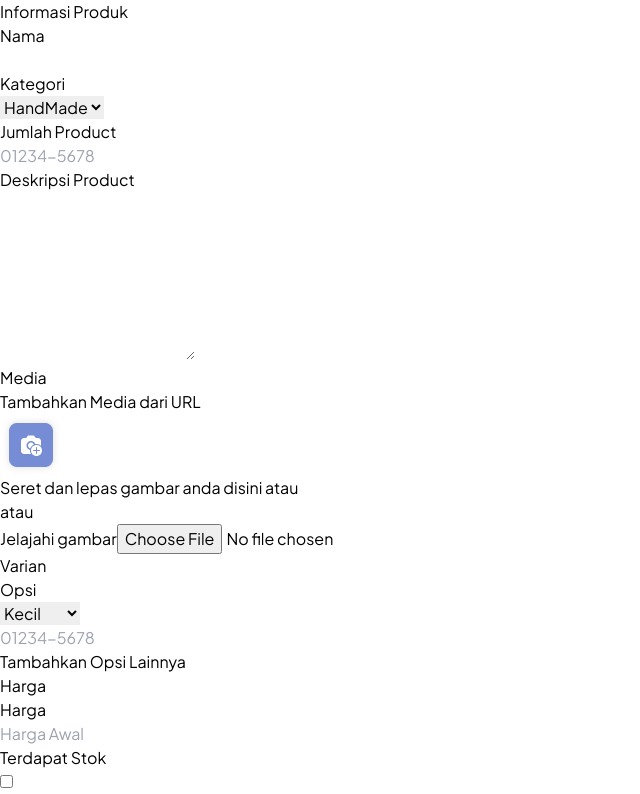
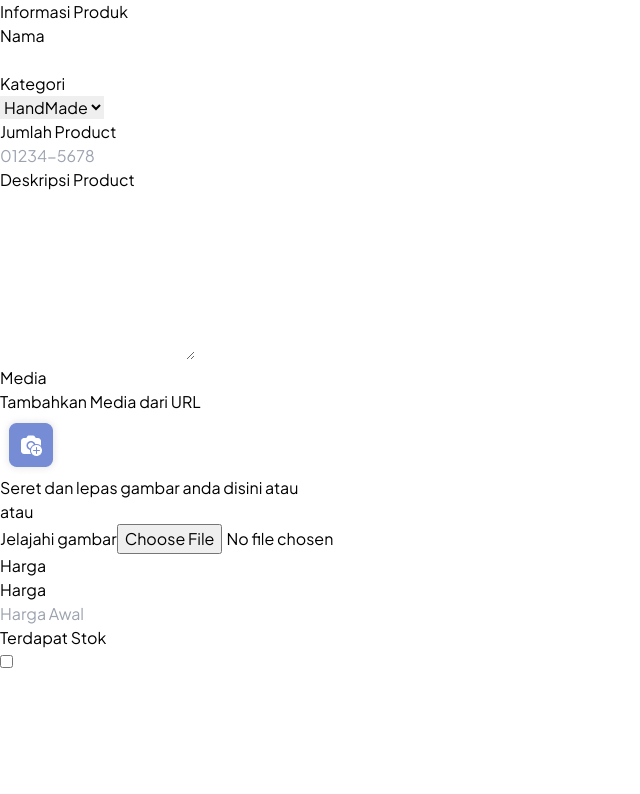
Before and after one commit to Capstone-Kelompok-11/local-art-and-culture-fe, a React (Vite) app in the folder lokasani/: page /adminumkm/tambahproduct in a window 1280 px wide. Shown: the part 2436-3230 px from the top of the page, without its empty margins (0-640 px from the left). After the commit the page ends 3110 px from the top, so only its background shows below. Built offline with nearby package versions, Linux system fonts and the light colour scheme.

Commit message:
menambahkan value input pada beberapa component

```diff
--- a/lokasani/src/component/adminUMKM/product/Harga.jsx
+++ b/lokasani/src/component/adminUMKM/product/Harga.jsx
@@ -1,6 +1,7 @@
 import { useState } from "react";
 
-const Harga = () => {
+// eslint-disable-next-line react/prop-types
+const Harga = ({valueHarga, valueStok}) => {
   const [isButtonStoctChecked, setIsButtonStockChecked] = useState(false);
 
   const handleToggleButtonStock = () => {
@@ -24,6 +25,7 @@ const Harga = () => {
           name="harga"
           placeholder="Harga Awal"
           className="w-full py-2 px-3 border-2 border-gray-400 rounded-lg focus:outline-none"
+          value={valueHarga}
         />
       </div>
       <div>
@@ -44,6 +46,7 @@ const Harga = () => {
             id="buttonStock"
             type="checkbox"
             className="hidden"
+            value={valueStok}
             checked={isButtonStoctChecked}
             onChange={handleToggleButtonStock}
           />
--- a/lokasani/src/pages/adminUMKM/TambahProduct.jsx
+++ b/lokasani/src/pages/adminUMKM/TambahProduct.jsx
@@ -2,7 +2,7 @@ import Sidebar from "../../component/adminUMKM/globalComponent/Sidebar";
 import Header from "../../component/adminUMKM/globalComponent/Header";
 import InformasiProduct from "../../component/adminUMKM/product/InformasiProduct";
 import Harga from "../../component/adminUMKM/product/Harga";
-import Varian from "../../component/adminUMKM/product/Varian";
+// import Varian from "../../component/adminUMKM/product/Varian";
 import Media from "../../component/adminUMKM/product/Media";
 
 const Product = () => {
@@ -46,9 +46,9 @@ const Product = () => {
               <div className="w-full">
                 <Media/>
               </div>
-              <div className="w-full">
+              {/* <div className="w-full">
                 <Varian/>
-              </div>
+              </div> */}
             </div>
             <div className="w-2/5">
               <div className="w-full">
```
